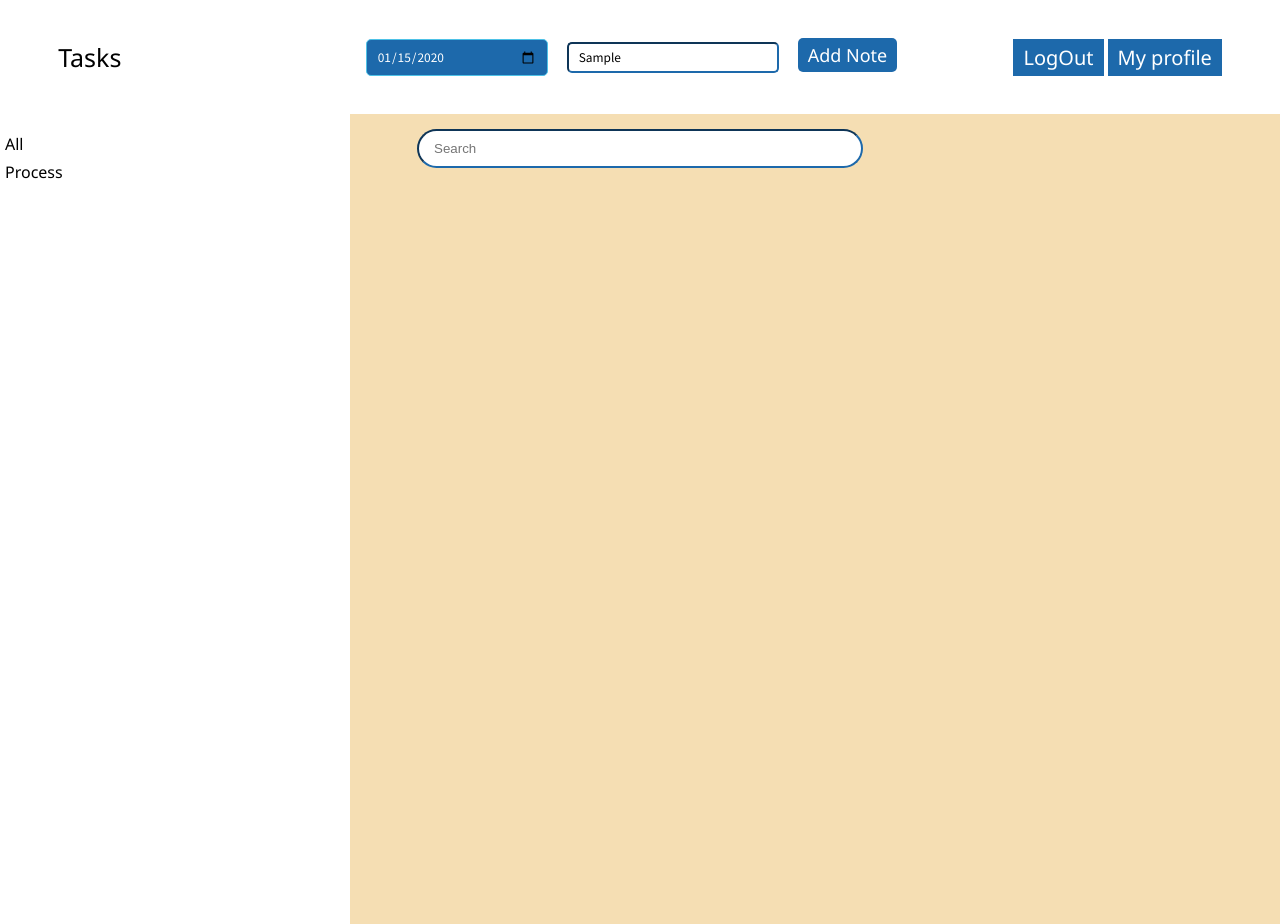
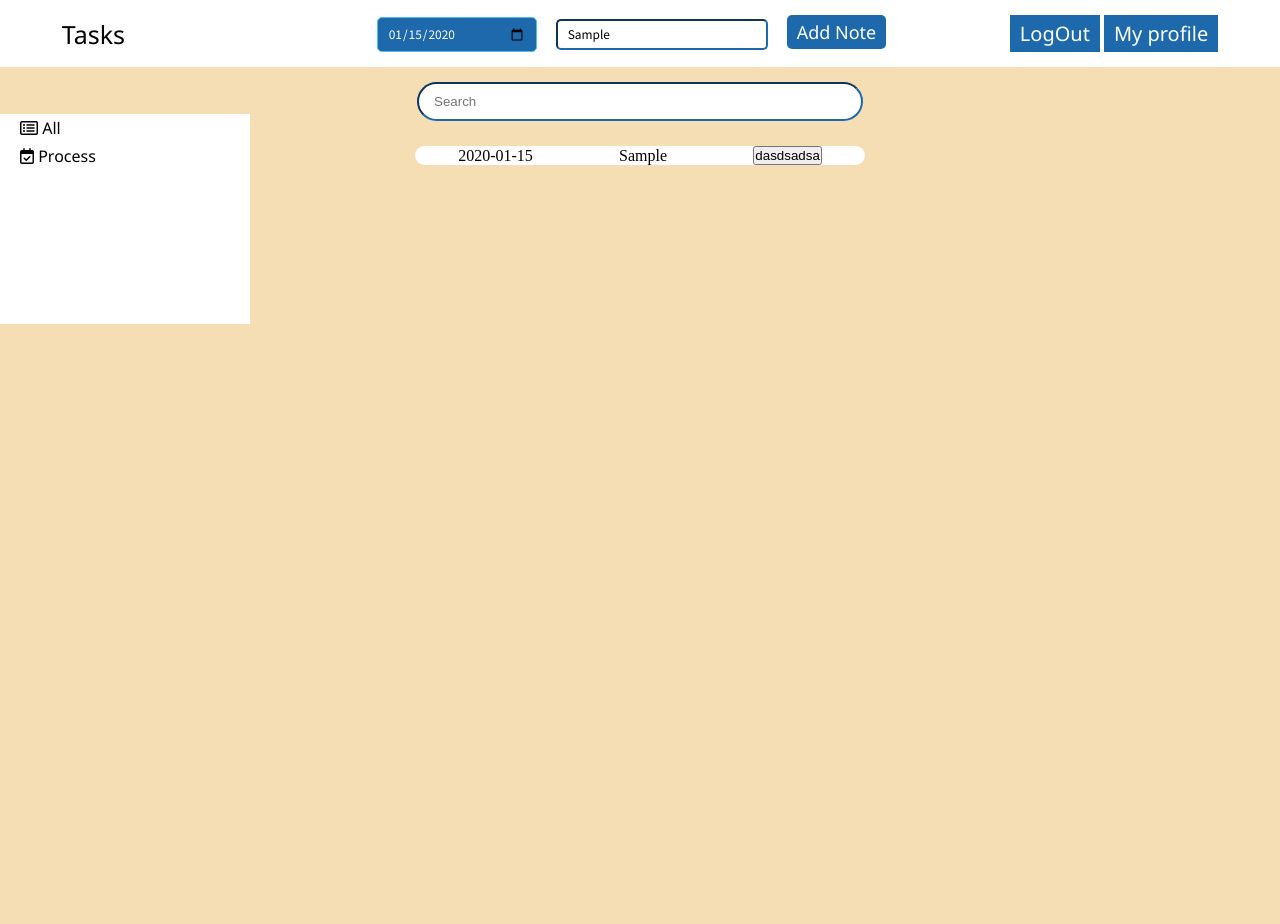
Before and after one commit to BazarbaevSultanbek/Javascript-course, a plain HTML site: page 20.ToDo Lit/notes.html in a window 1280 px wide. Both pictures are taken after typing "2020-01-15", "Sample" into the empty fields and a click on the button "Add Note". After the commit the page ends 800 px from the top, so only its background shows below. Drawn offline with Linux system fonts and the light colour scheme.

Commit message:
js and css are changed

```diff
--- a/20.ToDo Lit/css/main.css
+++ b/20.ToDo Lit/css/main.css
@@ -1,7 +1,11 @@
+*{
+  margin: 0;
+  padding: 0;
+  box-sizing: border-box;
+}
 body {
   background: wheat;
-  margin: 0;
-  padding: 0;
+  position: relative;
 }
 .header {
   display: flex;
@@ -56,12 +60,14 @@ button[id="btn-note"] {
   border: none;
 }
 .menu {
+  position: absolute;
   display: flex;
   flex-direction: column;
-  width: 350px;
-  height: 810px;
+  width: 250px;
+  height: 210px;
+  padding-left: 15px;
   background: white;
-  margin-top: -54px;
+  top: 114px;
 }
 .menu input {
   display: none;
@@ -98,3 +104,12 @@ input[id="Process"]:checked ~ .lab-pro {
   font-family: "Segoe UI", Tahoma, Geneva, Verdana, sans-serif;
   padding: 5px 7px;
 }
+.list-note{
+  display: flex;
+  justify-content: space-around;
+  align-items: center;
+  width: 450px;
+  margin: 25px auto;
+  background-color: #fff;
+  border-radius: 15px;
+}
--- a/20.ToDo Lit/js/main.js
+++ b/20.ToDo Lit/js/main.js
@@ -1,10 +1,10 @@
 const list = document.querySelector('.list')
 list.insertAdjacentHTML('beforebegin',
-`<div class='header'>
+    `<div class='header'>
 <p>Tasks</p>
 <div class='header-add'>
 <input type='date' class='list-add-date'>
-<input type='text' class='list-add-text'>
+<input type='text' class='list-add-text' placeholder='Add note'>
 <button id='btn-note'>Add Note</button>
 </div>
 <div class='header-buttons'>
@@ -18,16 +18,44 @@ list.insertAdjacentHTML('afterend',
     `<div class='menu'>
 <input type='radio' name='radio-in' id='All'>
 <input type='radio' name='radio-in' id='Process'>
-<i class="fa-regular fa-rectangle-list fa-beat"></i>
-    <label for="All" class='lab-all'>All</label>
-    <label for="Process" class='lab-pro'>Process</label>
+
+    <label for="All" class='lab-all'>
+    <i class="fa-regular fa-rectangle-list"></i>
+    All
+    </label>
+    <label for="Process" class='lab-pro'>
+    <i class="fa-regular fa-calendar-check"></i>
+    Process
+    </label>
     </div>`
 )
 list.innerHTML = `
 <div class="list-radio">
 <input type='text' class='list-search' placeholder='Search'>
 </div>
+`
 
 
-
-`
+const btn = document.querySelector('#btn-note')
+const date = document.querySelector('.list-add-date')
+const note = document.querySelector('.list-add-text')
+btn.addEventListener('click', () => {
+    if (date.value != "" && note.value != "") {
+        list.innerHTML = `
+        <div class="list-radio">
+    <input type='text' class='list-search' placeholder='Search'>
+    </div>
+   <div class='list-note'>
+   <p>${date.value}</p>
+   <p>${note.value}</p>
+   <button id='foot'>dasdsadsa</button>
+   </div>
+        `
+    } else if (date.value == "" && note.value != "") {
+        alert('Select date')
+    } else if (date.value != "" && note.value == "") {
+        alert('write a note')
+    } else {
+        alert('select date and write note!')
+    }
+})
```
